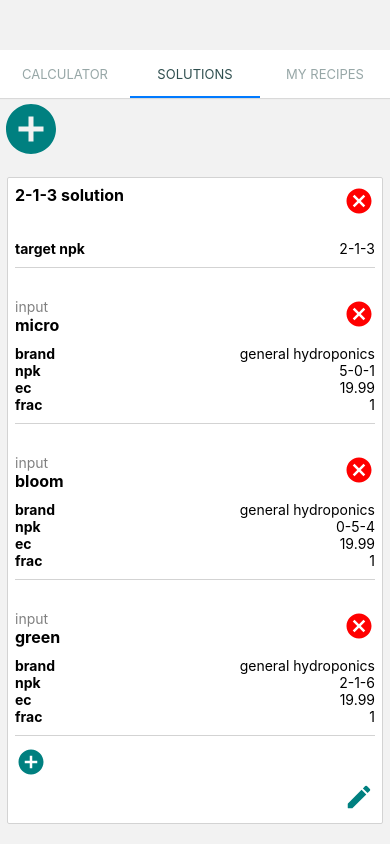
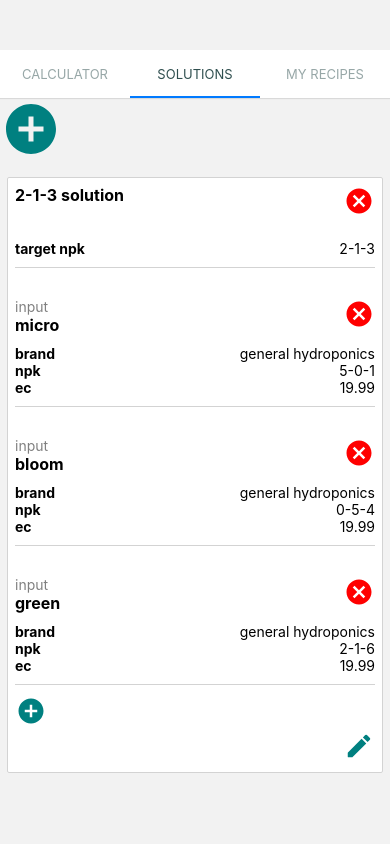
Before and after one commit to niole/hydrocalc-mobile, a React Native app: screen /Solutions in a window 390 px wide. Built offline with nearby package versions, Linux system fonts and the light colour scheme; what expo-linking would draw is missing.

Commit message:
Remove frac from input card

```diff
--- a/solutions/EditableInputCard.tsx
+++ b/solutions/EditableInputCard.tsx
@@ -67,7 +67,6 @@ export const EditableInputCard: React.FC<Props> = ({
         label="ec"
         value={newValues.ec}
       />
-      <LabelValue label="frac" value={frac} />
     </View>
   );
 };
```
